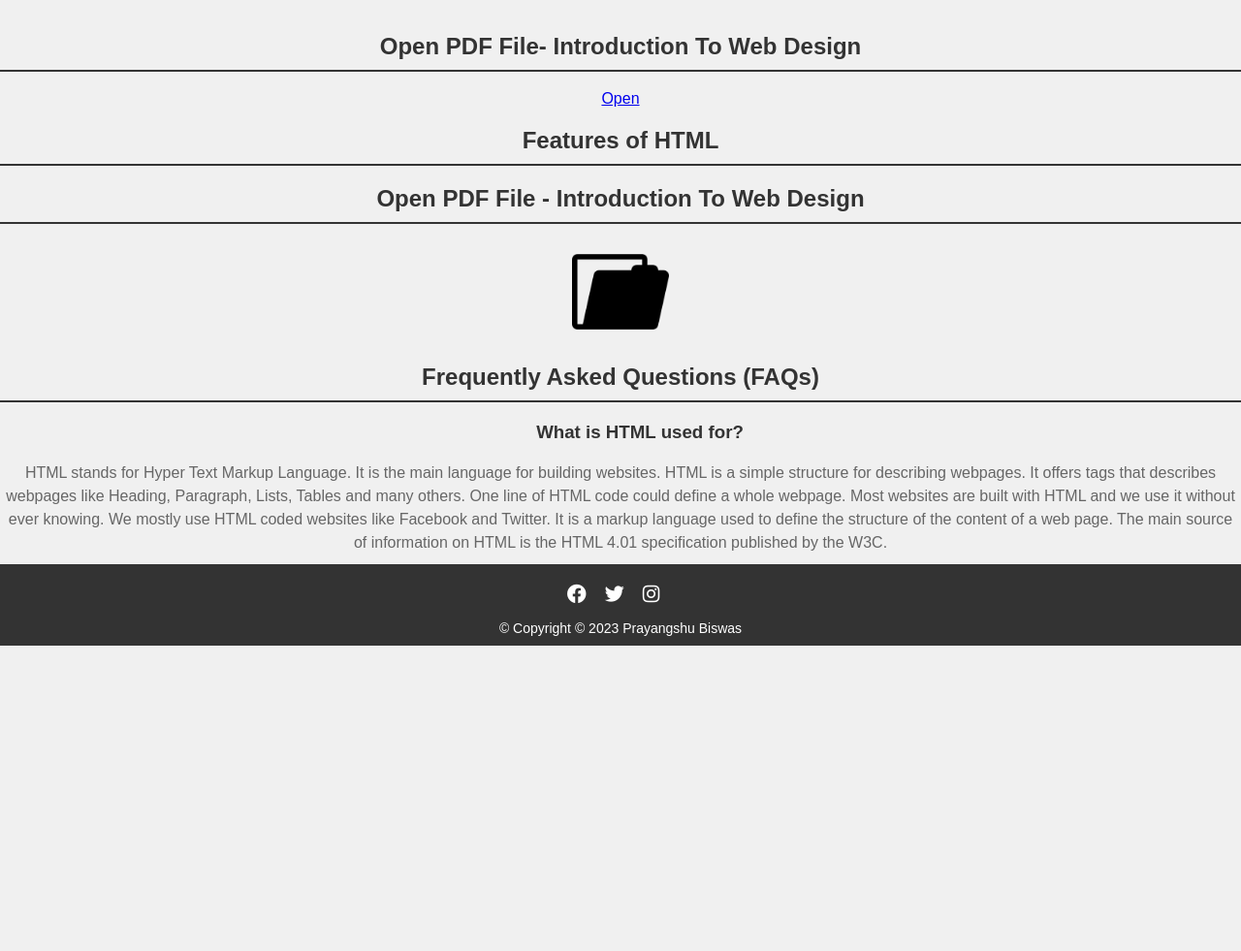
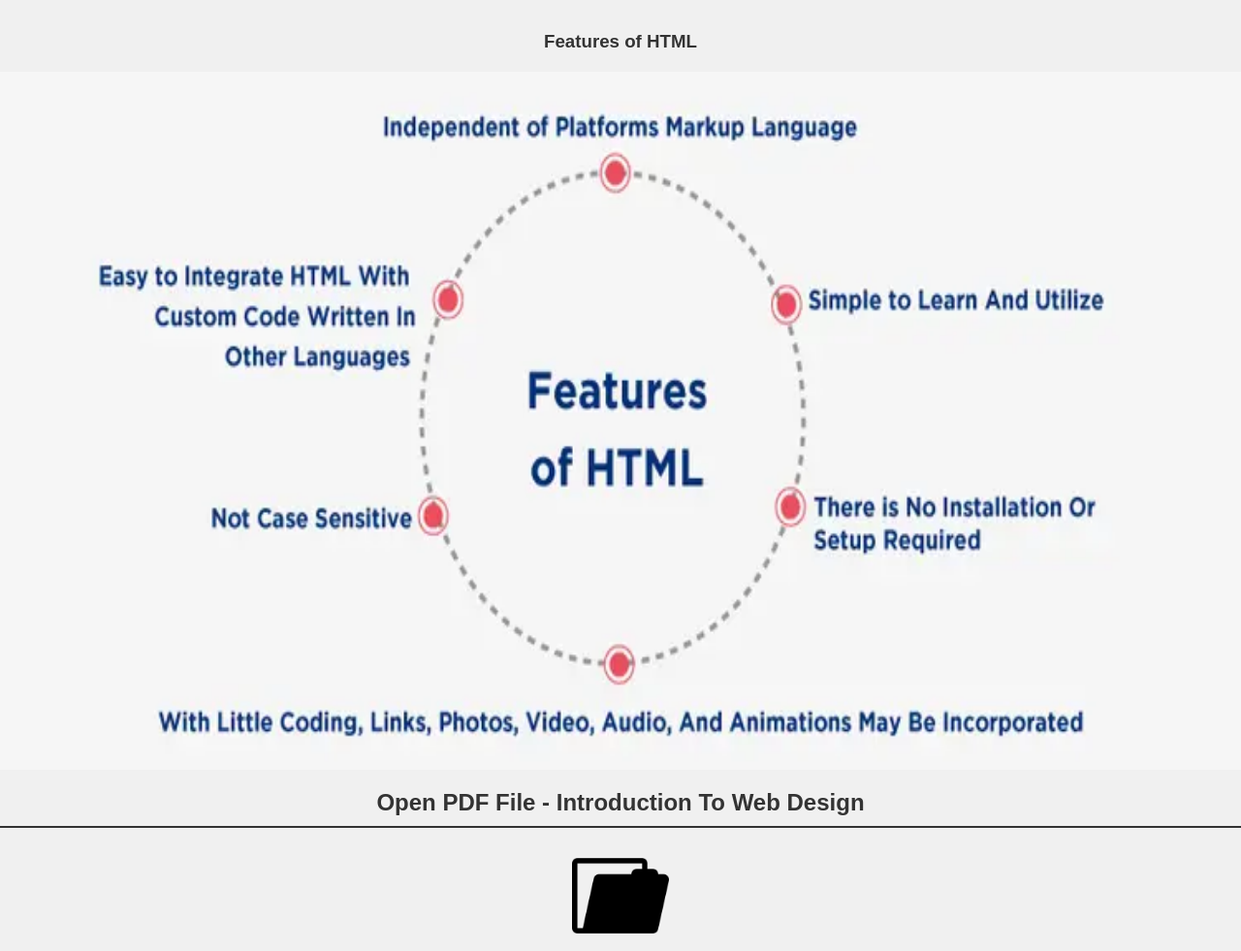
Before and after one commit to prayangshubh/htmlassignment1, a plain HTML site: page index.html in a window 1280 px wide. Shown: the part 3200-4181 px from the top of the page at 97% size. Before the commit the page ends 3866 px from the top, so only its background shows below. Drawn offline with Linux system fonts and the light colour scheme.

Commit message:
Update index.html

```diff
--- a/index.html
+++ b/index.html
@@ -97,13 +97,13 @@
     </video>
 </div>
 
-<h2>Open PDF File- Introduction To Web Design</h2>
-<p><center><a href="/assets/web.pdf">Open</a><center></p>
+<h3>Features of HTML</h3>
+<img src="assets/fea.webp" width="1280" height="720" class="fea">
 
-    <h2>Features of HTML</h2>
-    <h2>Open PDF File - Introduction To Web Design</h2>
-    <p><center><a href="/assets/web.pdf"><img src="assets/62319.png" height="100" width="100" alt="Open PDF" /></a></center></p>
-    <h2>Frequently Asked Questions (FAQs)</h2>
+<h2>Open PDF File - Introduction To Web Design</h2>
+<p><center><a href="/assets/web.pdf"><img src="assets/62319.png" height="100" width="100" alt="Open PDF" /></a></center></p>
+<h2>Frequently Asked Questions (FAQs)</h2>
+
 
     <ui>
         <h3><ul>What is HTML used for?</ul></h3>
```
